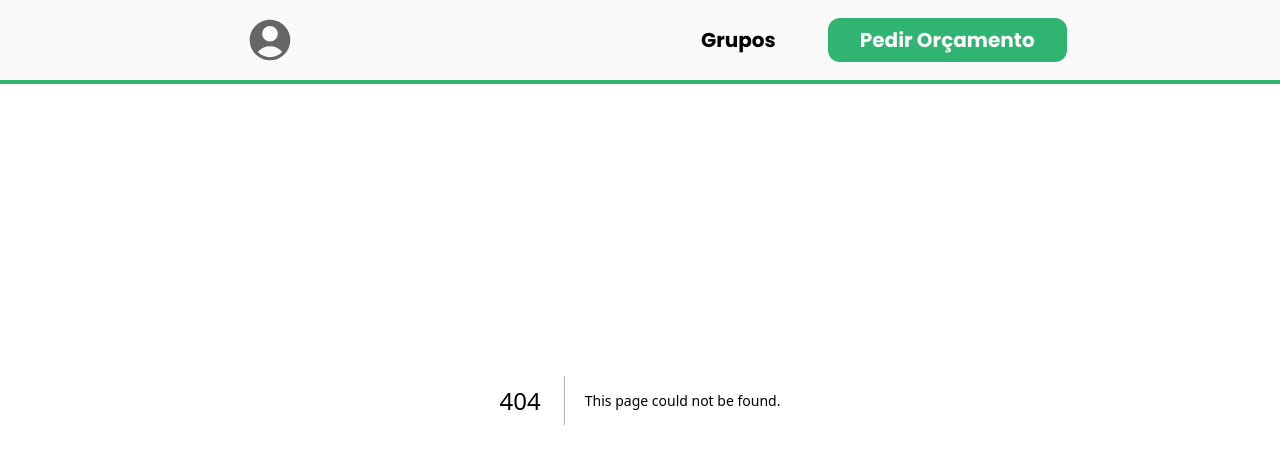
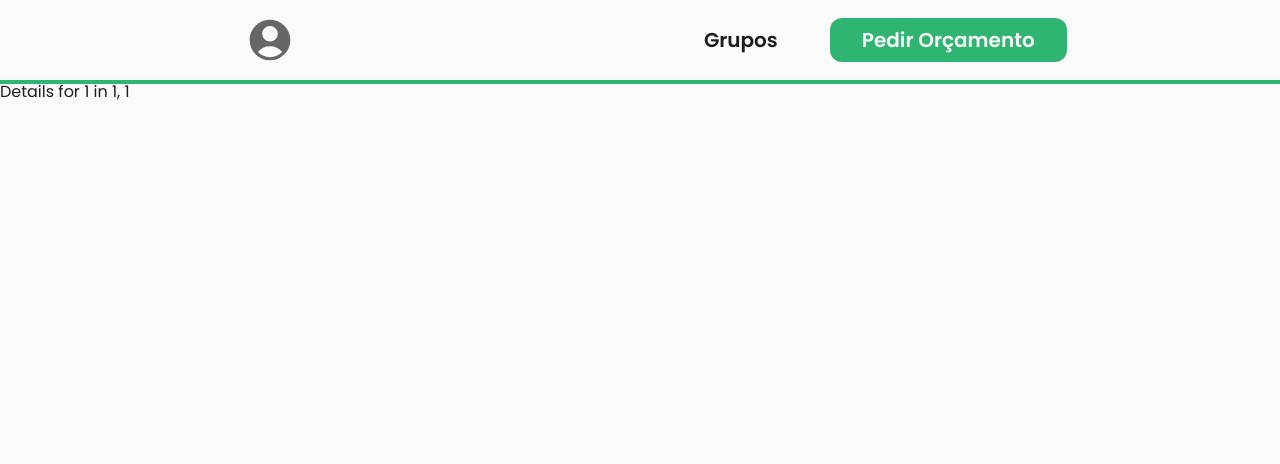
Before and after one commit to 2101dudu/vizela-viagens, a Next.js app: page /1/1/1 in a window 1280 px wide. Before the commit this address had no page. Shown: the top 464 px of the page. Built offline with nearby package versions, Linux system fonts and the light colour scheme.

Commit message:
feat: trying to add some pages?

```diff
--- /dev/null
+++ b/app/[continent]/[country]/[city]/page.tsx
@@ -0,0 +1,11 @@
+export default function CityPage({
+  params,
+}: {
+  params: { continent: string; country: string; city: string };
+}) {
+  return (
+    <h1>
+      Details for {params.city} in {params.country}, {params.continent}
+    </h1>
+  );
+}
--- /dev/null
+++ b/app/[continent]/[country]/page.tsx
@@ -0,0 +1,11 @@
+export default function CountryPage({
+  params,
+}: {
+  params: { continent: string; country: string };
+}) {
+  return (
+    <h1>
+      Showing cities in {params.country}, {params.continent}
+    </h1>
+  );
+}
--- /dev/null
+++ b/app/[continent]/page.tsx
@@ -0,0 +1,7 @@
+export default function ContinentPage({
+  params,
+}: {
+  params: { continent: string };
+}) {
+  return <h1>Showing countries in {params.continent}</h1>;
+}
--- a/app/components/_button.tsx
+++ b/app/components/_button.tsx
@@ -54,7 +54,7 @@ export default function _Button({
           priority={imagePrio}
         />
       ) : (
-        <div className="font-bold text-xl">{children}</div>
+        <div className="font-semibold text-xl">{children}</div>
       )}
     </div>
   );
--- a/app/components/_groups/_group_cards.tsx
+++ b/app/components/_groups/_group_cards.tsx
@@ -68,7 +68,7 @@ export default function _GroupCards() {
   return (
     <div className="flex justify-between gap-7">
       {groups.map((element, index) => (
-        <_FadeIn delay={index * 100} key={index}>
+        <_FadeIn delay={index * 100} key={index} className="flex-1">
           <_Group group={element} key={index} />
         </_FadeIn>
       ))}
--- a/app/components/_main_input_area/_label.tsx
+++ b/app/components/_main_input_area/_label.tsx
@@ -8,13 +8,13 @@ export default function _Label({ children, selected, onClick }: LabelProps) {
   return (
     <div
       onClick={onClick}
-      className={`w-auto p-4 cursor-pointer transition-color duration-150 ease-in-out rounded-t-sm ${
+      className={`w-auto p-4 cursor-pointer opacity-95 transition-color duration-150 ease-in-out rounded-t-sm ${
         selected
           ? "bg-highlight text-background"
           : "bg-background hover:bg-softBackground text-highlight"
       }`}
     >
-      <div className="text-2xl select-none font-semibold">{children}</div>
+      <div className="text-xl select-none">{children}</div>
     </div>
   );
 }
--- a/app/components/_main_input_area/_main_input_area.tsx
+++ b/app/components/_main_input_area/_main_input_area.tsx
@@ -5,6 +5,7 @@ import _Label from "./_label";
 import DestinationDropdown from "./_destination_dropdown";
 import DatePicker from "./_date_picker";
 import NumberInput from "./_number_input";
+import { _Button } from "@/app/components";
 
 interface InputFieldConfig {
   component: React.FC<any>;
@@ -132,14 +133,21 @@ export default function _MainInputArea() {
         ))}
       </div>
       <div
-        className={`bg-background w-11/12 rounded-b-md rounded-tr-md p-4 ${
-          currentConfig.layout
-        }`}
+        className="relative w-11/12 rounded-b-md rounded-tr-md p-4"
+        style={{ backgroundColor: "rgba(255, 255, 255, 0.92)" }}
       >
-        {currentConfig.fields.map((field, idx) => {
-          const FieldComponent = field.component;
-          return <FieldComponent key={idx} {...field.props} />;
-        })}
+        <div className={`${currentConfig.layout}`}>
+          {currentConfig.fields.map((field, idx) => {
+            const FieldComponent = field.component;
+            return <FieldComponent key={idx} {...field.props} />;
+          })}
+        </div>
+        {/* Absolute positioned button */}
+        <div className="mt-10 w-full flex justify-end">
+          <_Button highlighted className="">
+            Pesquisar
+          </_Button>
+        </div>
       </div>
     </div>
   );
--- a/app/layout.tsx
+++ b/app/layout.tsx
@@ -24,7 +24,7 @@ export default function RootLayout({
     <html lang="en">
       <body className={`${poppins.variable} antialiased`}>
         <_NavBar />
-        {children}
+        <div className="pt-20">{children}</div>
       </body>
     </html>
   );
--- a/app/page.tsx
+++ b/app/page.tsx
@@ -6,7 +6,6 @@ import {
   _Newsletter,
   _Footer,
 } from "@/app/pages";
-<_Newsletter />;
 
 export default function Home() {
   return (
```
